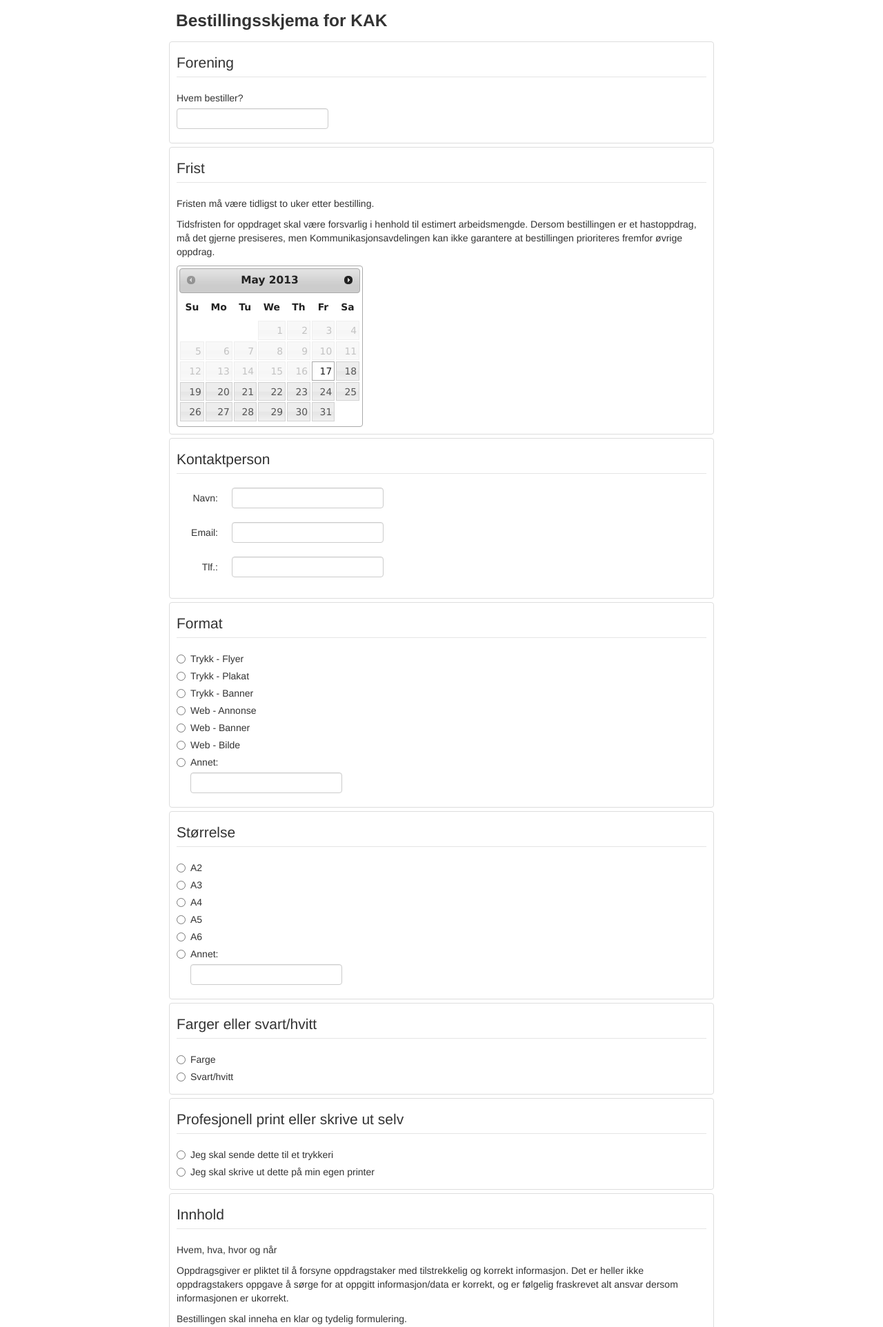
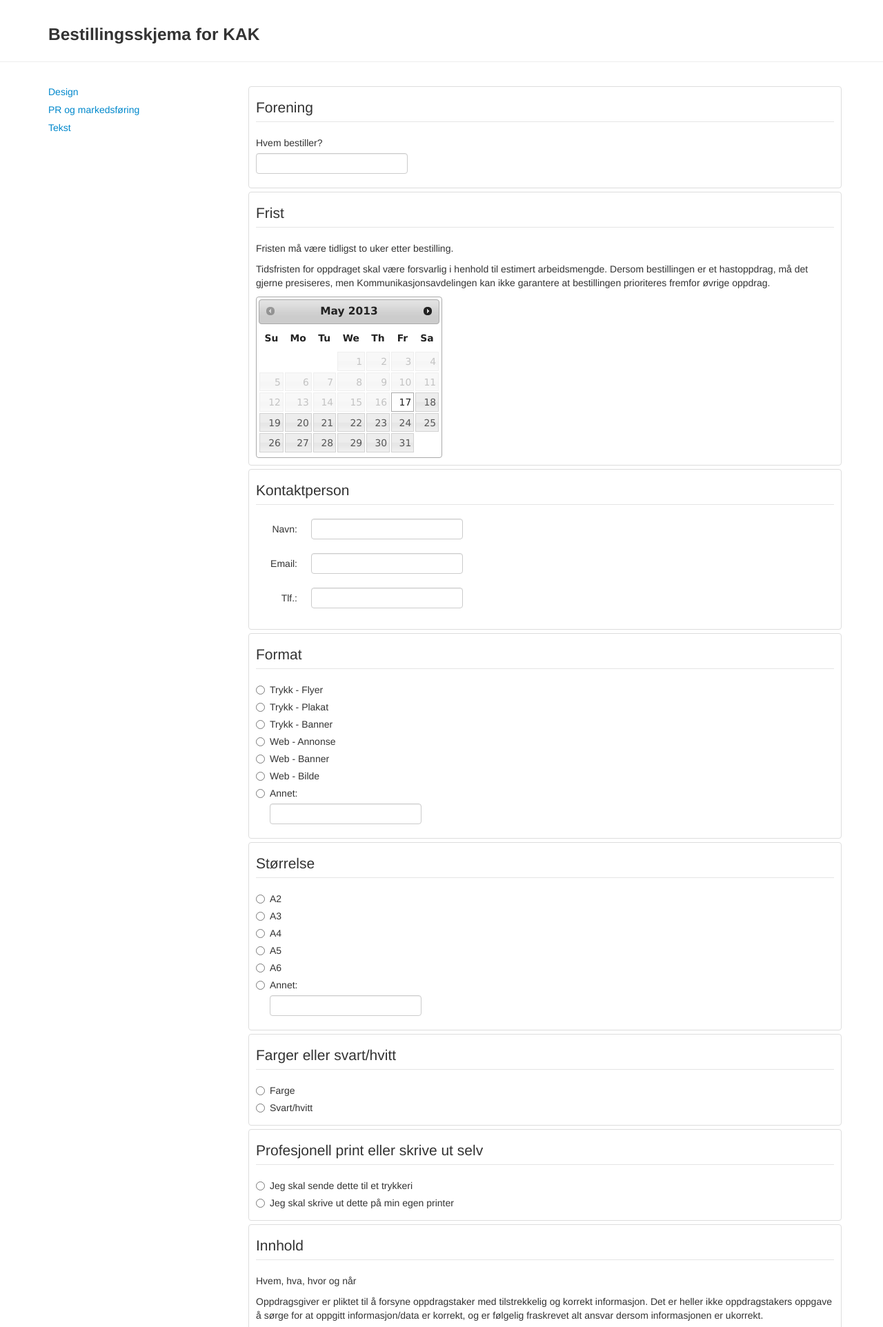
Before and after one commit to edb-gjengen/bestillingsskjema, a Django app: template bestilling/templates/form_base.html in a window 1280 px wide. Shown: the top 1924 px of the page at 69% size. Run offline with Django 3.2, Linux system fonts and the light colour scheme; the template is opened without the code that fills it, so the values that code supplies are empty; some libraries are stand-ins or nearby versions.

Commit message:
Changing basic layout.

```diff
--- a/bestilling/static/css/design/style.css
+++ b/bestilling/static/css/design/style.css
@@ -1,13 +1,11 @@
-body.center
-{
-	margin:auto;
-	width:800px;
-}
-
 textarea
 {
 	width:99%;
 	height:250px;
+}
+
+.affix {
+	top:40px;
 }
 
 div.formitem
--- a/bestilling/templates/form_base.html
+++ b/bestilling/templates/form_base.html
@@ -22,9 +22,18 @@
 			  						defaultDate: new Date("{{ deadline }}") });
 			});
 		</script>
+		<header class="page-header">
+			<div class="container">
 				<h3 style="margin-left:15px;">Bestillingsskjema for KAK</h3>
+			</div><!-- .container -->
+		</header>
 
-		<form method="post" action="." method="post" id="bestilling">{% csrf_token %}
+		<div class="container">
+			<div class="row-fluid">
+
+				{% include "navigation.html" %}
+
+				<form class="span9" method="post" action="." method="post" id="bestilling">{% csrf_token %}
 
 					<div class="formitem">
 						<legend>Forening</legend>
@@ -86,5 +95,8 @@
 						<input class="btn" type="submit" value="Send bestilling" name="bestill" style="margin-left:20px;margin-top:5px;" />
 					</div>
 				</form>
+
+			</div><!-- .row-fluid -->
+		</div><!-- .container -->
 	</body>
 </html>
--- /dev/null
+++ b/bestilling/templates/navigation.html
@@ -0,0 +1,7 @@
+<div id="sidebar-navigation" class="span3">
+	<ul class="nav nav-list" data-spy="affix" data-offset-top="70">
+		<li><a href="#designform">Design</a></li>
+		<li><a href="#prmform">PR og markedsføring</a></li>
+		<li><a href="#tekstform">Tekst</a></li>
+	</ul>
+</div>
```
Lines whose indentation alone changed are shown as unchanged.
